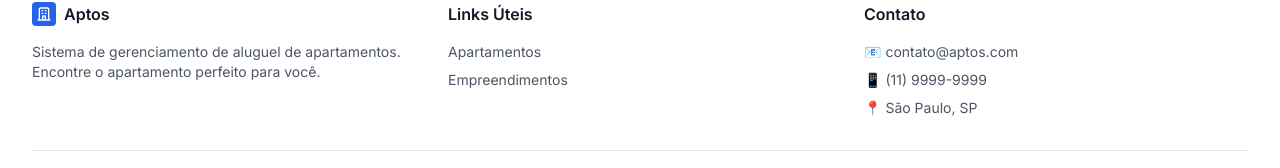
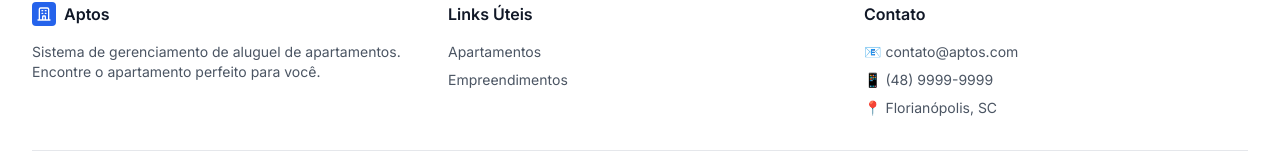
Before and after one commit to alexfloripavieira/Rental-aptod, a React (Vite) app in the folder frontend/: page /aptos in a window 1280 px wide. Shown: the part 450-618 px from the top of the page. Built offline with nearby package versions, Linux system fonts and the light colour scheme; no server answers.

Commit message:
feat: atualizar informações de contato no rodapé do layout

```diff
--- a/frontend/src/components/layout/Layout.tsx
+++ b/frontend/src/components/layout/Layout.tsx
@@ -146,8 +146,8 @@ const Layout: React.FC<LayoutProps> = ({ children }) => {
               <h3 className="font-semibold text-gray-900 mb-4">Contato</h3>
               <div className="space-y-2 text-sm text-gray-600">
                 <p>📧 contato@aptos.com</p>
-                <p>📱 (11) 9999-9999</p>
-                <p>📍 São Paulo, SP</p>
+                <p>📱 (48) 9999-9999</p>
+                <p>📍 Florianópolis, SC</p>
               </div>
             </div>
           </div>
```
